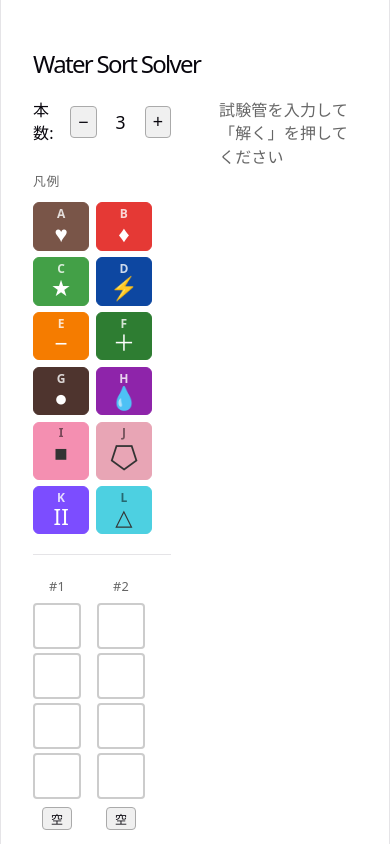
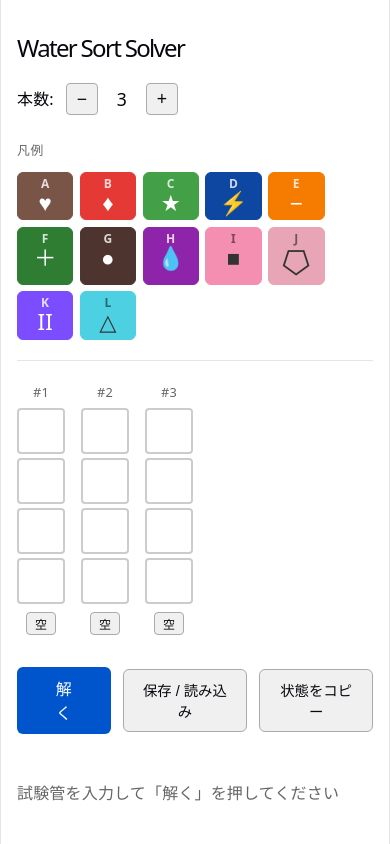
Before and after one commit to nureha/puzzles-and-survival-water-sort, a React (Vite) app: page / in a window 390 px wide. Shown: the top 844 px of the page. Built offline with nearby package versions, Linux system fonts and the light colour scheme.

Commit message:
feat: responsive layout for mobile screens

```diff
--- a/src/App.css
+++ b/src/App.css
@@ -6,6 +6,22 @@
   font-family: system-ui, sans-serif;
   text-align: left;
   box-sizing: border-box;
+}
+
+@media (max-width: 600px) {
+  .app {
+    padding: 1rem;
+  }
+
+  .panels {
+    flex-direction: column;
+    gap: 2rem;
+  }
+
+  .panel {
+    flex: none;
+    width: 100%;
+  }
 }
 
 h1 {
```
